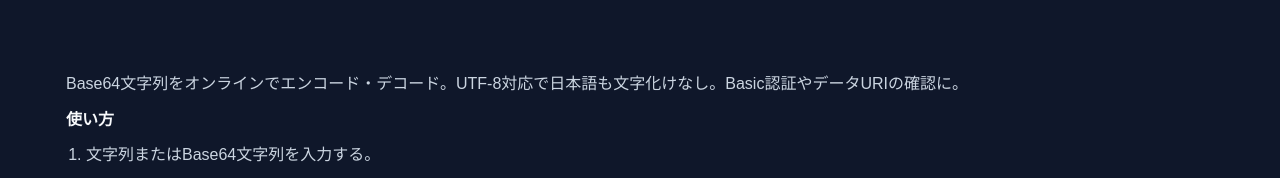
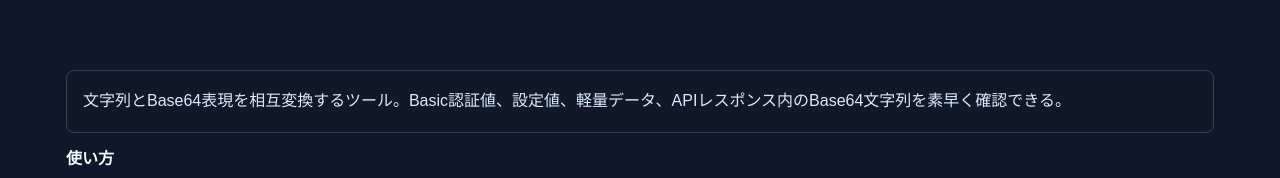
Before and after one commit to reload-co-jp/restring, a Next.js app: page /base64 in a window 1280 px wide. Shown: the part 285-463 px from the top of the page. Built offline with nearby package versions, Linux system fonts and the light colour scheme; no server answers.

Commit message:
Add introduction

```diff
--- a/app/reset.css
+++ b/app/reset.css
@@ -204,6 +204,16 @@ select {
   font-size: 1rem;
 }
 
+.toolIntroduction {
+  background: #111827;
+  border: 1px solid #334155;
+  border-radius: 8px;
+  color: #dbeafe;
+  font-size: 1rem;
+  line-height: 1.8;
+  padding: 1rem;
+}
+
 .toolIntro ol {
   display: grid;
   gap: 0.5rem;
--- a/components/tool-article.tsx
+++ b/components/tool-article.tsx
@@ -77,7 +77,7 @@ export const ToolArticle: FC<{ children: ReactNode; href: string }> = ({
       />
       <section className="toolIntro">
         <h1>{tool.title}</h1>
-        <p>{tool.description}</p>
+        <p className="toolIntroduction">{tool.introduction}</p>
         <h2>使い方</h2>
         <ol>
           {tool.usage.map((item) => (
--- a/components/tool-links.ts
+++ b/components/tool-links.ts
@@ -3,6 +3,8 @@ export const toolLinks = [
     href: "/text-compare/",
     title: "テキスト比較",
     description: "2つの文字列を行・単語・文字単位で比較。インライン表示と左右表示に対応。",
+    introduction:
+      "2つのテキストを貼り付けるだけで差分を確認できる比較ツール。コード、設定ファイル、原稿などの変更点を行・単語・文字単位で素早く見つけられる。",
     usage: [
       "比較元と比較先へ文字列を貼り付ける。",
       "行単位、単語単位、文字単位から比較粒度を選ぶ。",
@@ -24,6 +26,8 @@ export const toolLinks = [
     href: "/json-compare/",
     title: "JSON比較",
     description: "JSONを検証し、整形表示。キー順を無視して構造比較。",
+    introduction:
+      "2つのJSONを整形しながら構造差分を確認できるツール。APIレスポンス、設定ファイル、ログの比較でキー順に惑わされず中身の違いを確認できる。",
     usage: [
       "JSON AとJSON Bへ比較対象を貼り付ける。",
       "構文エラーがある場合はエラーメッセージを確認する。",
@@ -46,6 +50,8 @@ export const toolLinks = [
     title: "JWTデコード・解析",
     description:
       "JWT（JSON Web Token）をオンラインでデコードし、Header・Payload・署名を分解表示。exp・iatなど有効期限確認とHS256/HS384/HS512のHMAC署名検証に対応。",
+    introduction:
+      "JWTをブラウザ上で分解し、Header・Payload・署名を確認できる解析ツール。認証トークンのクレーム確認、有効期限調査、HMAC署名検証に使える。",
     usage: [
       "JWT文字列を入力する。",
       "HeaderとPayloadのJSONを確認する。",
@@ -78,6 +84,8 @@ export const toolLinks = [
     title: "テキスト差分",
     description:
       "2つのテキストから追加・削除された差分だけをオンラインで抽出。diffの追加行・削除行のみ確認したい変更点洗い出しに。",
+    introduction:
+      "比較結果から追加・削除部分だけを抜き出す差分抽出ツール。レビュー前の変更点整理や、長い文章から変更箇所だけ確認したい場面に向く。",
     usage: [
       "比較元と比較先を入力する。",
       "比較粒度と無視オプションを選ぶ。",
@@ -99,6 +107,8 @@ export const toolLinks = [
     href: "/text-normalize/",
     title: "テキスト正規化",
     description: "前後空白削除、連続スペース圧縮、Unicode正規化、改行統一。",
+    introduction:
+      "余分な空白、改行コード、Unicode表現をまとめて整えるテキスト正規化ツール。コピペ由来の揺れやデータ投入前の表記ぶれを減らせる。",
     usage: [
       "入力欄へ整えたい文字列を貼り付ける。",
       "出力欄で正規化結果を確認する。",
@@ -121,6 +131,8 @@ export const toolLinks = [
     href: "/invisible-character-viewer/",
     title: "不可視文字ビューア",
     description: "スペース、タブ、CR、LF、NBSP、ゼロ幅スペースを可視化。",
+    introduction:
+      "見た目では判別しにくい空白、タブ、改行、ゼロ幅スペースを可視化する調査ツール。差分不一致や文字列比較エラーの原因探しに使える。",
     usage: [
       "不可視文字を含む文字列を入力する。",
       "出力欄でスペース、タブ、改行などの位置を確認する。",
@@ -144,6 +156,8 @@ export const toolLinks = [
     title: "改行コード変換",
     description:
       "改行コード（LF・CRLF・CR）をオンラインで相互変換。WindowsとmacOS/Linux間の改行トラブル、Gitの差分崩れ解消に。",
+    introduction:
+      "LF、CRLF、CRの改行コードを相互変換するツール。OS間のファイル受け渡し、Git差分のノイズ削減、CSVやログの整形に役立つ。",
     usage: [
       "変換したいテキストを入力する。",
       "LF、CRLF、CRから出力形式を選ぶ。",
@@ -166,6 +180,8 @@ export const toolLinks = [
     href: "/case-converter/",
     title: "ケース変換",
     description: "UPPERCASE、lowercase、camelCase、PascalCase、snake_case、kebab-caseへ変換。",
+    introduction:
+      "文字列を複数の命名規則へ一括変換するケース変換ツール。変数名、ファイル名、URLスラッグ、APIフィールド名の作成を短時間で済ませられる。",
     usage: [
       "変換したい文字列を入力する。",
       "出力したいケース形式を選ぶ。",
@@ -189,6 +205,8 @@ export const toolLinks = [
     title: "URLエンコード・デコード",
     description:
       "URLやクエリパラメータをオンラインでエンコード・デコード。パーセントエンコーディングと日本語変換に対応。",
+    introduction:
+      "URLコンポーネントを安全な表現へ変換し、エンコード済み文字列を元に戻すツール。日本語URL、クエリ文字列、ログ内URLの確認に使える。",
     usage: [
       "URLパラメータや日本語文字列を入力する。",
       "エンコード結果とデコード結果を確認する。",
@@ -218,6 +236,8 @@ export const toolLinks = [
     title: "Base64",
     description:
       "Base64文字列をオンラインでエンコード・デコード。UTF-8対応で日本語も文字化けなし。Basic認証やデータURIの確認に。",
+    introduction:
+      "文字列とBase64表現を相互変換するツール。Basic認証値、設定値、軽量データ、APIレスポンス内のBase64文字列を素早く確認できる。",
     usage: [
       "文字列またはBase64文字列を入力する。",
       "エンコード結果とデコード結果を確認する。",
@@ -247,6 +267,8 @@ export const toolLinks = [
     title: "HTMLエスケープ",
     description:
       "HTML特殊文字（&・<・>・引用符）をオンラインでエスケープ・アンエスケープ。コード例やテンプレート作成、表示崩れ調査に。",
+    introduction:
+      "HTML特殊文字をエンティティへ変換し、エスケープ済み文字列を復元するツール。コード例の掲載、テンプレート作成、表示崩れ調査に使える。",
     usage: [
       "HTMLとして扱いたい文字列を入力する。",
       "エスケープ結果とアンエスケープ結果を確認する。",
@@ -276,6 +298,8 @@ export const toolLinks = [
     title: "Unicodeインスペクタ",
     description:
       "文字のUnicodeコードポイント、UTF-8・UTF-16・UTF-32表現、文字名をオンラインで確認。文字化けや異体字、絵文字の調査に。",
+    introduction:
+      "入力文字をUnicodeコードポイント単位で解析するインスペクタ。文字化け、異体字、絵文字、不可視文字の正体をコード表現から確認できる。",
     usage: [
       "調べたい文字列を入力する。",
       "各文字のコードポイント、UTF-8、UTF-16、UTF-32を確認する。",
@@ -299,6 +323,8 @@ export const toolLinks = [
     title: "エポック時間変換",
     description:
       "Unixエポック秒・ミリ秒と日時をオンラインで相互変換。ISO 8601、UTC、ローカル時刻表示に対応。ログのタイムスタンプ調査やAPIレスポンス確認に。",
+    introduction:
+      "Unixエポック秒・ミリ秒と日時表現を相互変換するツール。ログ、DB、APIレスポンスに含まれるタイムスタンプを人間が読める時刻へ変換できる。",
     usage: [
       "エポック秒・ミリ秒、または日時文字列を入力する。",
       "現在時刻ボタンで今の時刻を秒・ミリ秒表記でセットする。",
@@ -328,6 +354,8 @@ export const toolLinks = [
     title: "タイムゾーン検索・変換",
     description:
       "IANAタイムゾーン名をオンラインで検索し、基準日時を複数タイムゾーンの現地時刻へ一括変換。UTCオフセット確認や海外拠点との会議調整、サーバーログの時刻確認に。",
+    introduction:
+      "IANAタイムゾーンを検索し、同じ日時を複数地域の現地時刻へ変換するツール。UTCオフセット確認、海外チームとの調整、ログ調査に使える。",
     usage: [
       "都市名や地域名（例: Tokyo、America）でタイムゾーンを検索する。",
       "基準日時（ISO 8601形式）を入力する。",
@@ -356,6 +384,8 @@ export const toolLinks = [
     title: "SQL文簡易作成",
     description:
       "SELECT・INSERT・UPDATE・CREATE TABLE文をオンラインで組み立て。テーブル名、カラム、WHERE条件を入力するだけでSQLクエリを自動生成。値のクォート付与にも対応。",
+    introduction:
+      "入力項目からSELECT、INSERT、UPDATE、CREATE TABLE文を組み立てるSQL作成ツール。定型クエリの下書きや検証用SQLの作成時間を短縮できる。",
     usage: [
       "SELECT、INSERT、UPDATE、CREATE TABLEから作成するSQL文を選ぶ。",
       "テーブル名、カラム、WHERE条件など必要項目を入力する。",
@@ -379,6 +409,8 @@ export const toolLinks = [
     title: "JSON構文チェック",
     description:
       "JSONをオンラインで構文検証。構文エラー時はエラー箇所の行番号・列番号を表示し、有効な場合は整形済みJSONを出力。設定ファイルやAPIレスポンスの構文確認に。",
+    introduction:
+      "JSONの構文エラーを検出し、正常なJSONは読みやすく整形する検証ツール。設定ファイル、APIレスポンス、ログ断片の確認に使える。",
     usage: [
       "検証したいJSONを入力する。",
       "構文エラーがある場合はエラーメッセージと該当行・列を確認する。",
@@ -401,6 +433,8 @@ export const toolLinks = [
     title: "正規表現確認",
     description:
       "正規表現パターンをオンラインでテスト。マッチ箇所・位置・キャプチャグループを一覧表示し、置換結果も確認。バリデーション作成やログ抽出パターンの検証に。",
+    introduction:
+      "正規表現パターンをテスト文字列に当て、マッチ位置、キャプチャ、置換結果を確認できるツール。バリデーションやログ抽出条件の調整に向く。",
     usage: [
       "正規表現パターンとフラグ（g、i、m、sなど）を入力する。",
       "テスト文字列を入力し、マッチ箇所・位置・キャプチャグループを確認する。",
```
